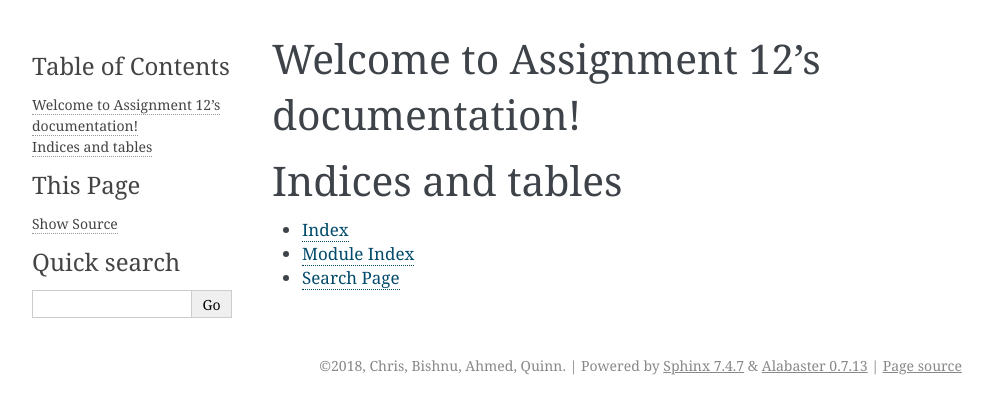
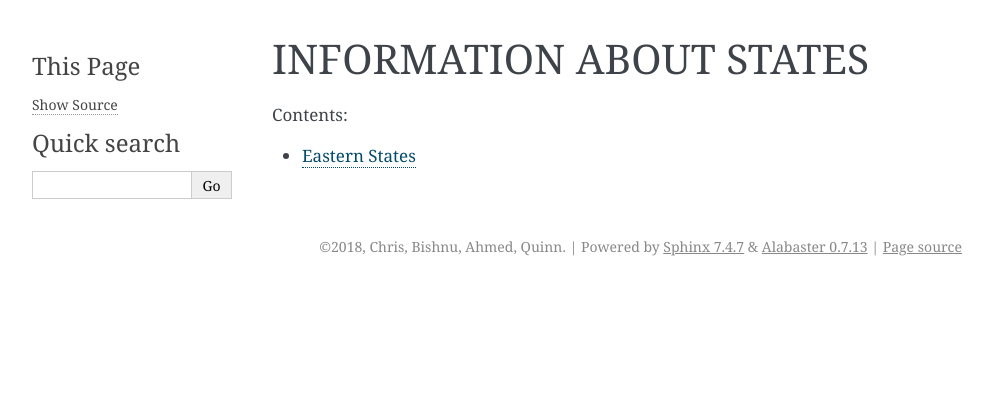
Before and after one commit to cjshima2022/info-us-state, a Sphinx documentation site: the page built from source/index.rst, in a window 1280 px wide. Shown: the top 414 px of the page, without its empty margins (148-1141 px from the left). Built offline with Sphinx 7.4.7, drawn with Linux system fonts in a browser that asks for light colours.

Commit message:
made delaware folder

```diff
--- /dev/null
+++ b/source/delaware/delaware.rst
@@ -0,0 +1,2 @@
+Eastern States
+==============
--- a/source/index.rst
+++ b/source/index.rst
@@ -1,20 +1,9 @@
-.. Assignment 12 documentation master file, created by
-   sphinx-quickstart on Tue Nov 27 09:18:08 2018.
-   You can adapt this file completely to your liking, but it should at least
-   contain the root `toctree` directive.
 
-Welcome to Assignment 12's documentation!
+INFORMATION ABOUT STATES
 =========================================
 
 .. toctree::
    :maxdepth: 2
    :caption: Contents:
 
-
-
-Indices and tables
-==================
-
-* :ref:`genindex`
-* :ref:`modindex`
-* :ref:`search`
+   delaware/delaware
```
